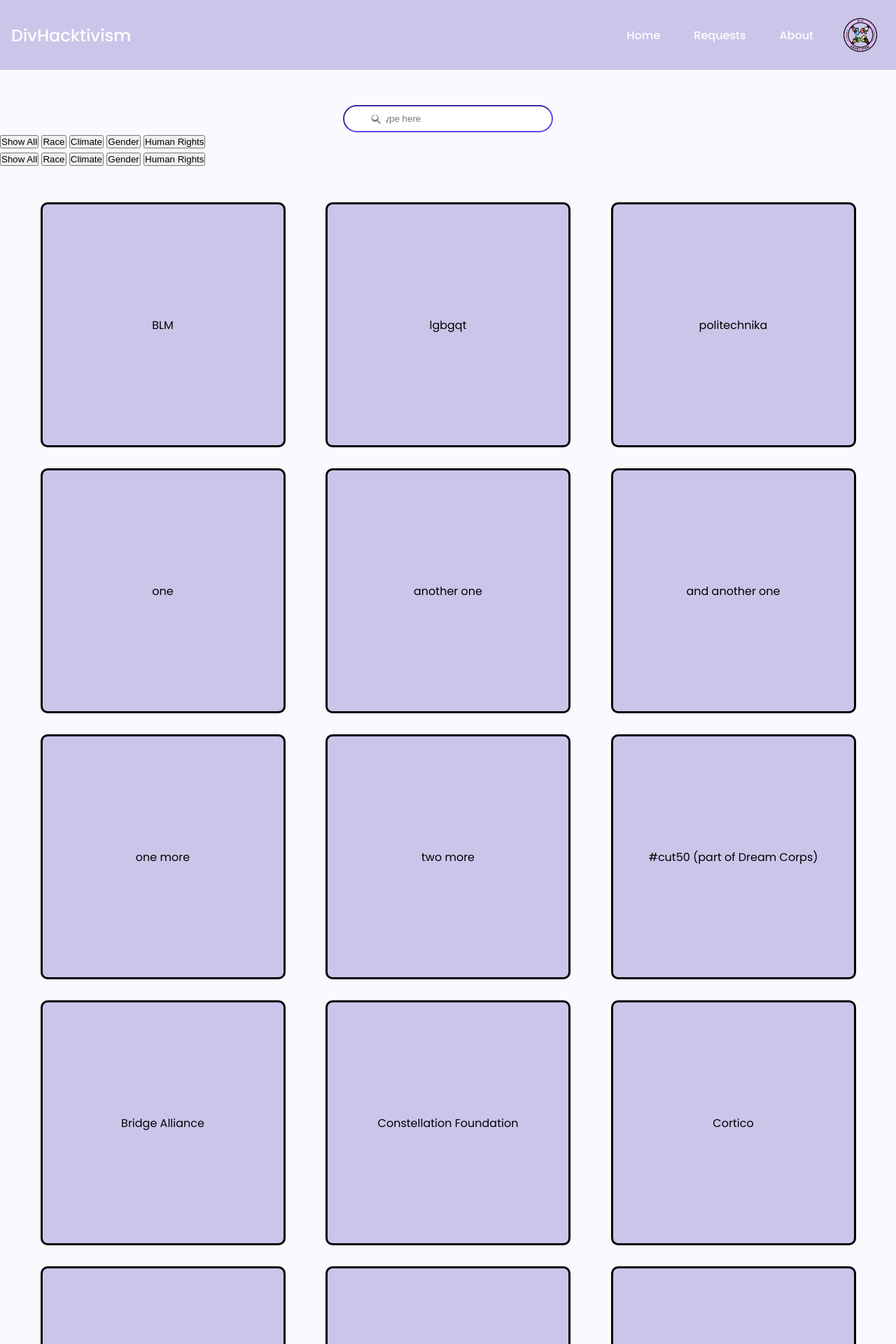
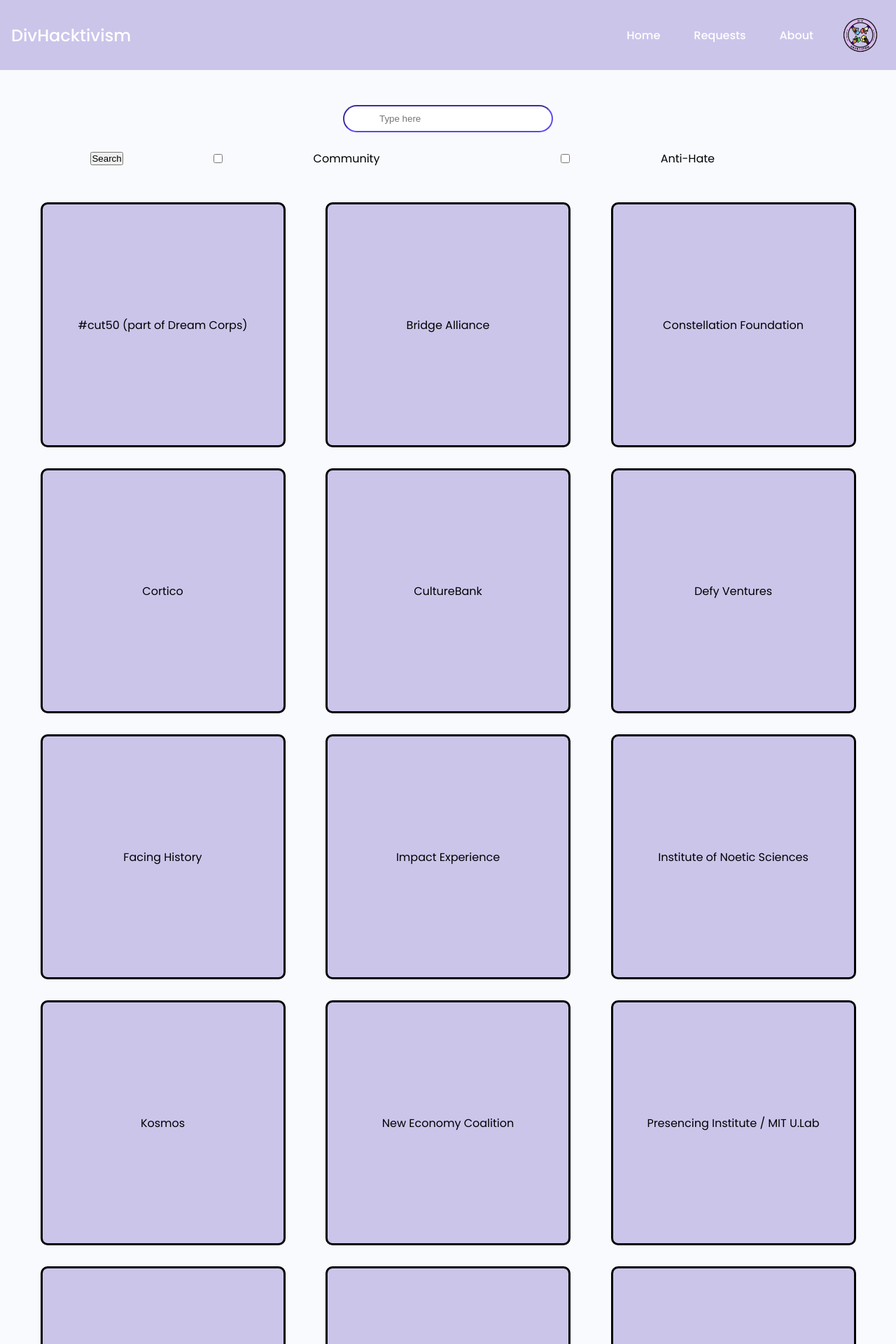
Before and after one commit to vivianknee/divhacksFrontend, a Jekyll site: the page built from home.md, in a window 1280 px wide. Shown: the top 1920 px of the page at 70% size. Built offline with Jekyll 4.4.1, drawn with Linux system fonts in a browser that asks for light colours; some of the changed lines change nothing that is shown.

Commit message:
filter on frontend

```diff
--- a/home.md
+++ b/home.md
@@ -14,34 +14,20 @@
 <body>
     <div class="search-wrapper">
         <div id="search">
-            <img src="images/searchicon.png" style="width: 30px">
-            <input id="searchbar" class="searchbar" type="text" placeholder="Type here">
+            <!-- <img src="images/searchicon.png" style="width: 30px"> -->
+            <input id="searchbar" class="searchbar" type="text" placeholder="Type here" >
         </div>
     </div>
-    <div id="filters">
-        <button class="filter" onclick="filterObjects('all')">Show All</button>
-        <button class="filter" onclick="filterObjects('race')">Race</button>
-        <button class="filter" onclick="filterObjects('climate')">Climate</button>
-        <button class="filter" onclick="filterObjects('gender')">Gender</button>
-        <button class="filter" onclick="filterObjects('humanRights')">Human Rights</button>
-    </div>
-    <div id="filters">
-        <button class="filter" onclick="filterObjects('all')">Show All</button>
-        <button class="filter" onclick="filterObjects('race')">Race</button>
-        <button class="filter" onclick="filterObjects('climate')">Climate</button>
-        <button class="filter" onclick="filterObjects('gender')">Gender</button>
-        <button class="filter" onclick="filterObjects('humanRights')">Human Rights</button>
+    <br>
+    <div class="filters" id="filters">
+        <button class="searchbutton" id="search_button">Search</button>
+        <input type="checkbox" id="community" name="community" value="Community">
+        <label for="community">Community</label><br>
+        <input type="checkbox" id="antiHate" name="antiHate" value="Anti-Hate">
+        <label for="antiHate">Anti-Hate</label><br>
     </div>
     <br><br>
-    <div class="container objects">
-        <div class="square race">BLM</div>
-        <div class="square gender">lgbgqt</div>
-        <div class="square climate">politechnika</div>
-        <div class="square">one</div>
-        <div class="square">another one</div>
-        <div class="square">and another one</div>
-        <div class="square">one more</div>
-        <div class="square">two more</div>
+    <div id="result" class="container objects">
     </div>
 </body>
 </html>
@@ -50,14 +36,21 @@
     .search-wrapper {
         position: relative;
     }
+
     .search-wrapper img {
         position: absolute;
         top: 5px;
         left: 40.8%;
     }
+
     .search-wrapper input {
         padding-left: 50px;
     }
+
+    .searchbar {
+        width: 300px;
+    }
+
     .square {
         width: 350px;
         height: 350px;
@@ -90,9 +83,17 @@
         padding: 10px;
         width: 300px;
     }
+
+    .filters {
+        display:flex;
+        align-items: center;
+        justify-content: space-evenly;
+    }
+
 </style>
 
 <script>
+
     let form = document.querySelector("#searchbar")
     form.addEventListener("keyup", search)
     function search() {
@@ -110,6 +111,8 @@
         }
     }
 
+    let dataArray;
+
     function parseCSV(csvString) {
         const rows = csvString.trim().split('\n');
         return rows.map(row => row.split(','));
@@ -124,8 +127,9 @@
             return response.text();
         })
         .then(data => {
-            const dataArray = parseCSV(data);
+            dataArray = parseCSV(data);
             console.log(dataArray);
+            console.log("data set to all_groups");
             for(let i = 1; i < dataArray.length; i++) {
                 let container = document.querySelector(".container");
                 let child = document.createElement("div");
@@ -137,4 +141,90 @@
         .catch(error => {
             console.error('Error fetching the file:', error);
         });
+
+    const btnSearch = document.getElementById("search_button");
+    const resultContainer = document.getElementById("result");
+    const comm_filter = document.getElementById("community");
+    const antiHate_filter = document.getElementById("antiHate");
+
+    btnSearch.addEventListener('click', (event) => {
+          console.log("Search Clicked!");
+          clearCards();
+          const values = [];
+
+          var community_value = comm_filter.value;
+          var antiHate_value = antiHate_filter.value;
+
+          if (document.getElementById('community').checked) {
+            console.log("community is checked");
+            values.push(community_value);
+          } else {
+            console.log("didn't check community");
+          }
+
+          if (document.getElementById('antiHate').checked) {
+            console.log("antiHate is checked");
+            values.push(antiHate_value);
+          } else {
+            console.log("didn't check antiHate");
+          }
+
+          console.log(values);
+          var group_list = getFilterResults(values);
+
+          if (group_list.length === 0) {
+            alert('No Groups Found')
+            return
+          }
+
+          console.log("Filtered groups retrieved!");
+          console.log(group_list);
+          console.log("Creating cards!");
+          console.log(values);
+
+          for (const group of group_list) {
+            console.log(group);
+
+            let container = document.querySelector(".container");
+            let child = document.createElement("div");
+            child.classList.add("square");
+            child.textContent = group[0];
+            container.appendChild(child);
+          }
+
+    });
+
+    function getFilterResults(types) {
+        var result = [];
+        console.log(types);
+        for (const group of dataArray){
+              console.log(group);
+              console.log("group type is: " + group[1])
+            for (type of types){
+                if (group[1] === type)
+                    {
+                    result.push(group);
+                }
+            }
+        }
+
+        if (result.length === 0) {
+            console.log('No Groups Found');
+        }
+
+        else {
+            console.log(result.length + 'Groups Found');
+        }
+
+        return result;
+    }
+
+    function clearCards() {
+        var tableRows = resultContainer.getElementsByTagName('div');
+        var rowCount = tableRows.length;
+
+        for (var x=rowCount-1; x>=0; x--) {
+            resultContainer.removeChild(tableRows[x]);
+        }
+    }
 </script>
```
